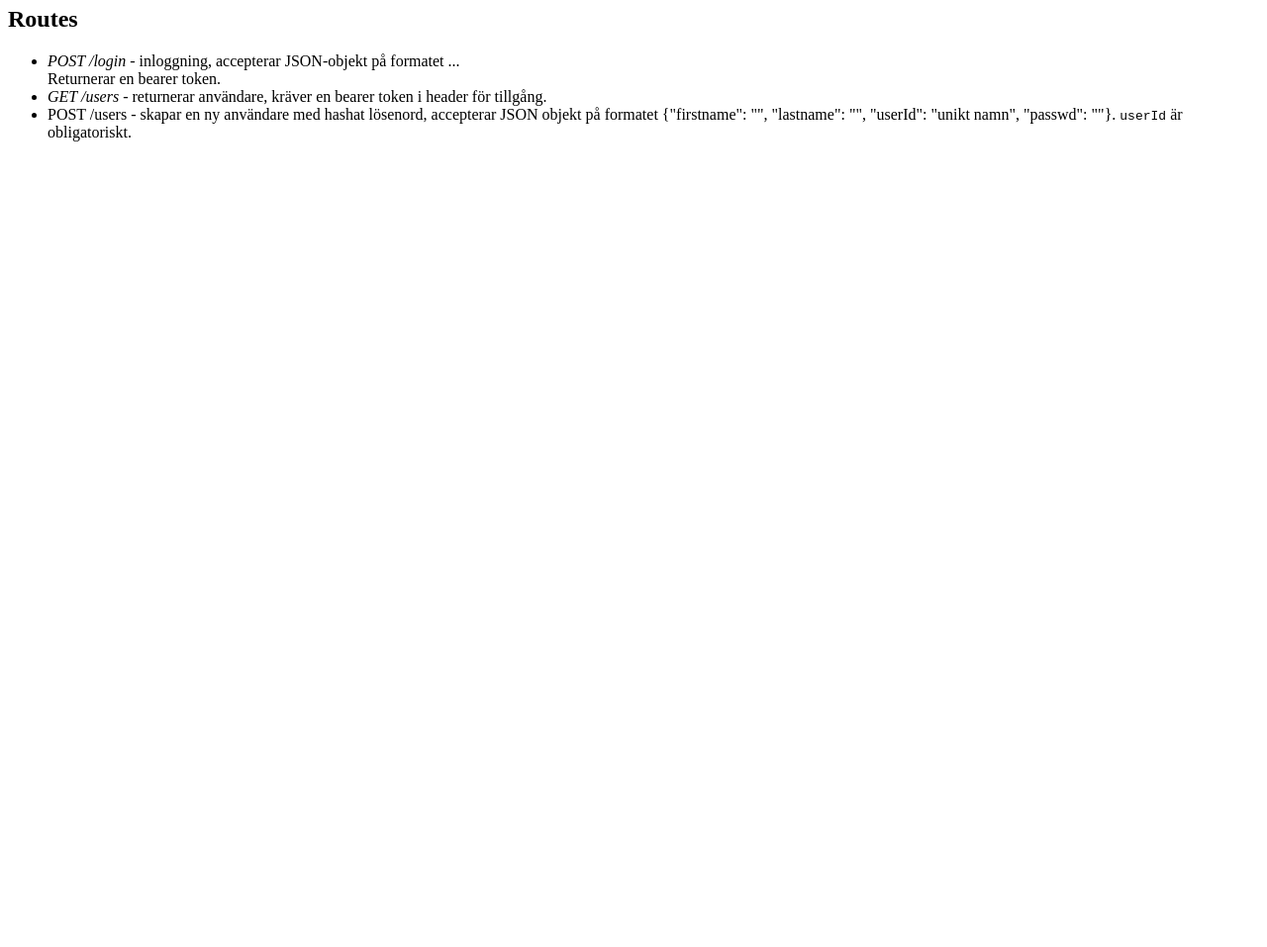
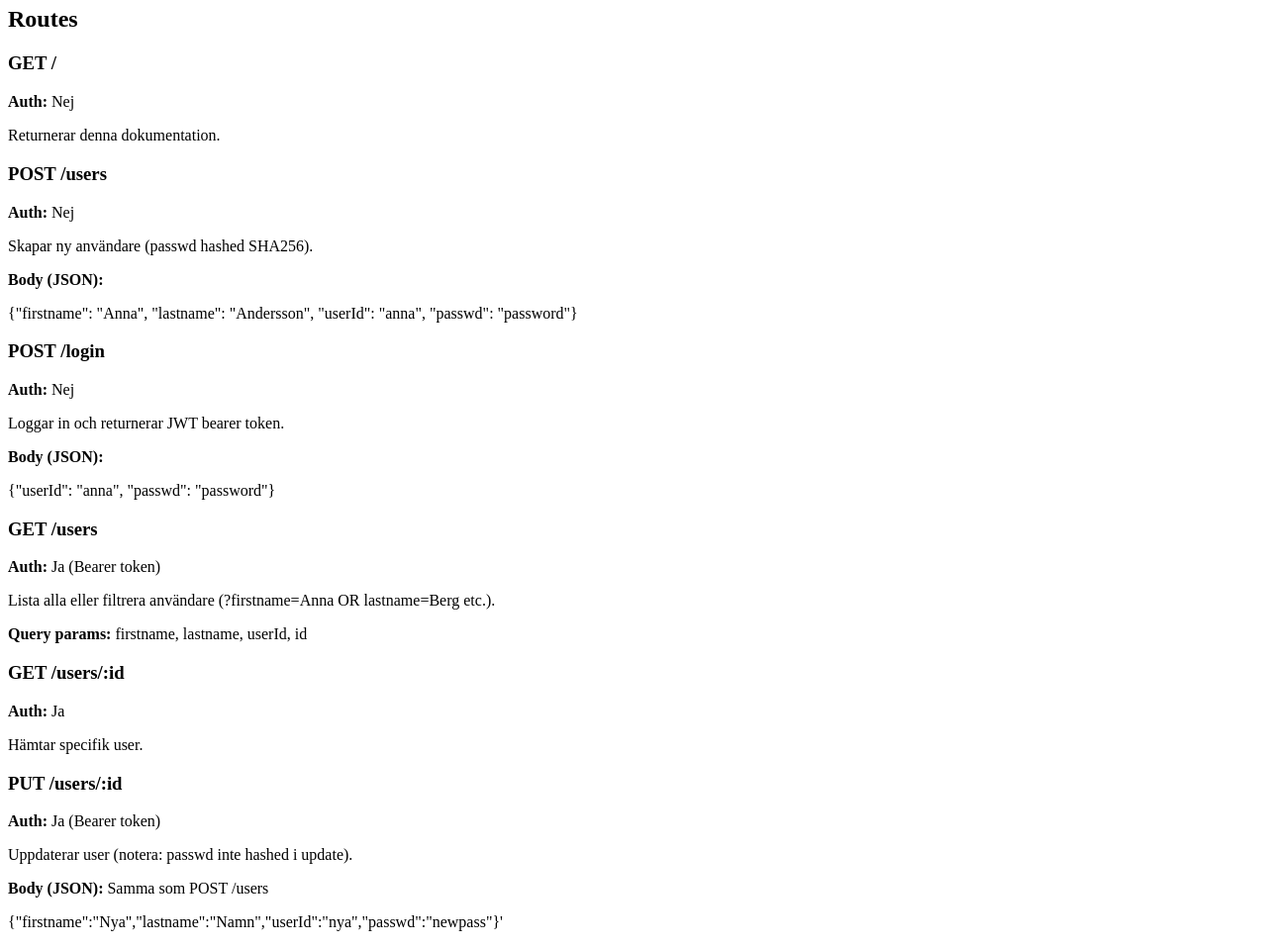
Before and after one commit to JensPatomella/API, a website: page dokumentation.html in a window 1280 px wide. Shown: the part 60-1017 px from the top of the page at 99% size. Before the commit the page ends 800 px from the top, so only its background shows below. Drawn offline with Linux system fonts and the light colour scheme.

Commit message:
Fixade en check på att man är inloggad och dokumentation till alla routes

```diff
--- a/dokumentation.html
+++ b/dokumentation.html
@@ -1,19 +1,41 @@
 <html>
   <body>
-    <h1>Dokumentation av det här APIet</h1>
+    <h1>API Dokumentation</h1>
+
     <h2>Routes</h2>
 
-    <ul>
-      <li>
-        <em>POST /login</em> - inloggning, accepterar JSON-objekt på formatet
-        ...
-      </li>
-      Returnerar en bearer token.
-      <li>
-        <em>GET /users</em> - returnerar användare, kräver en bearer token i
-        header för tillgång.
-      </li>
-      <li>POST /users</em> - skapar en ny användare med hashat lösenord, accepterar JSON objekt på formatet {"firstname": "", "lastname": "", "userId": "unikt namn", "passwd": ""}. <code>userId</code> är obligatoriskt.</li>
-    </ul>
+    <h3>GET /</h3>
+    <p><strong>Auth:</strong> Nej</p>
+    <p>Returnerar denna dokumentation.</p>
+
+    <h3>POST /users</h3>
+    <p><strong>Auth:</strong> Nej</p>
+    <p>Skapar ny användare (passwd hashed SHA256).</p>
+    <p><strong>Body (JSON):</strong></p>
+    <p>{"firstname": "Anna", "lastname": "Andersson", "userId": "anna", "passwd": "password"}</p>
+
+
+    <h3>POST /login</h3>
+    <p><strong>Auth:</strong> Nej</p>
+    <p>Loggar in och returnerar JWT bearer token.</p>
+    <p><strong>Body (JSON):</strong></p>
+    <p>{"userId": "anna", "passwd": "password"}</p>
+
+
+    <h3>GET /users</h3>
+    <p><strong>Auth:</strong> Ja (Bearer token)</p>
+    <p>Lista alla eller filtrera användare (?firstname=Anna OR lastname=Berg etc.).</p>
+    <p><strong>Query params:</strong> firstname, lastname, userId, id</p>
+
+
+    <h3>GET /users/:id</h3>
+    <p><strong>Auth:</strong> Ja</p>
+    <p>Hämtar specifik user.</p>
+
+    <h3>PUT /users/:id</h3>
+    <p><strong>Auth:</strong> Ja (Bearer token)</p>
+    <p>Uppdaterar user (notera: passwd inte hashed i update).</p>
+    <p><strong>Body (JSON):</strong> Samma som POST /users</p>
+    <p>{"firstname":"Nya","lastname":"Namn","userId":"nya","passwd":"newpass"}'</p>
   </body>
 </html>
```
Also changed, not shown: index.js (+14 -13 lines).
